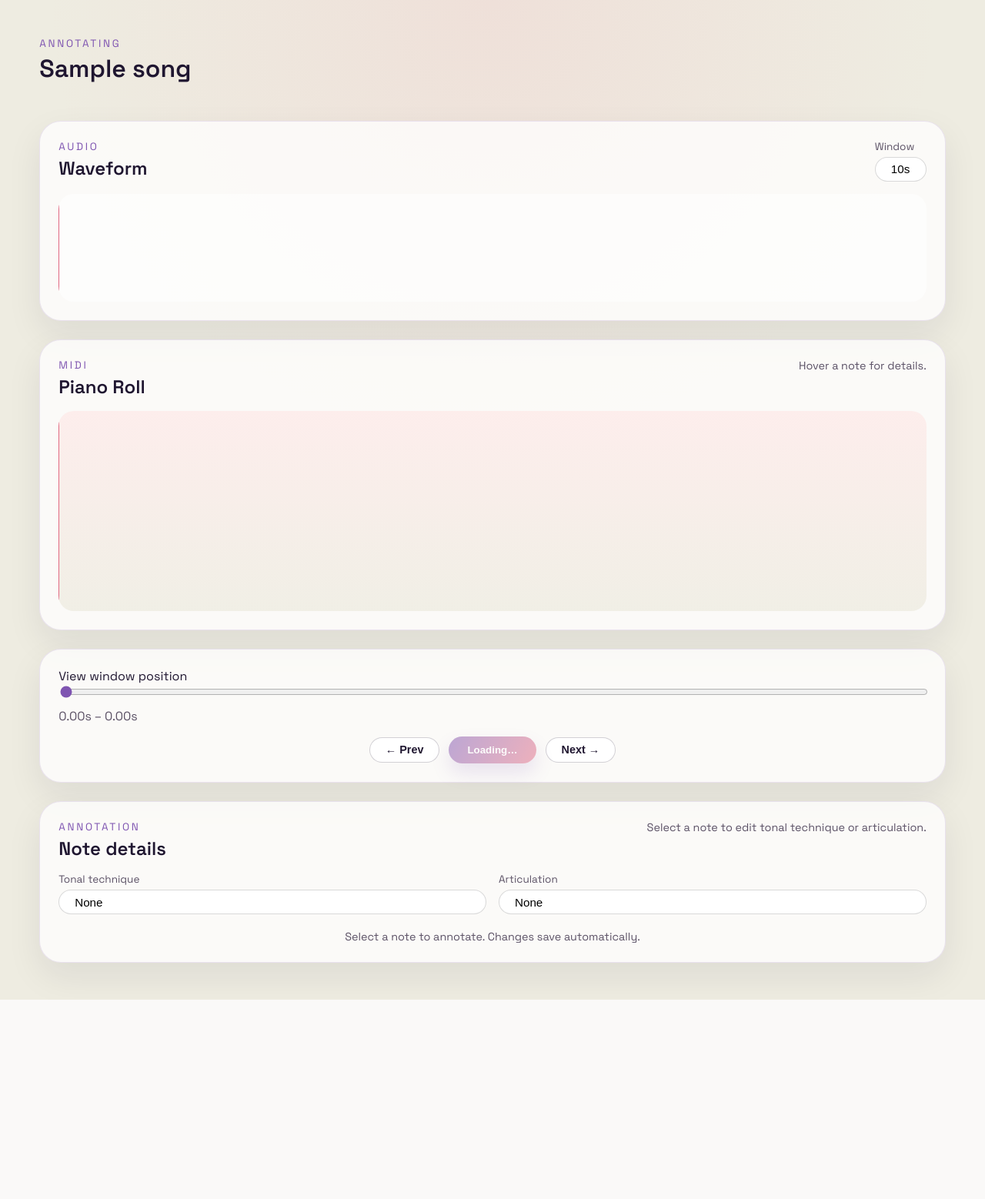
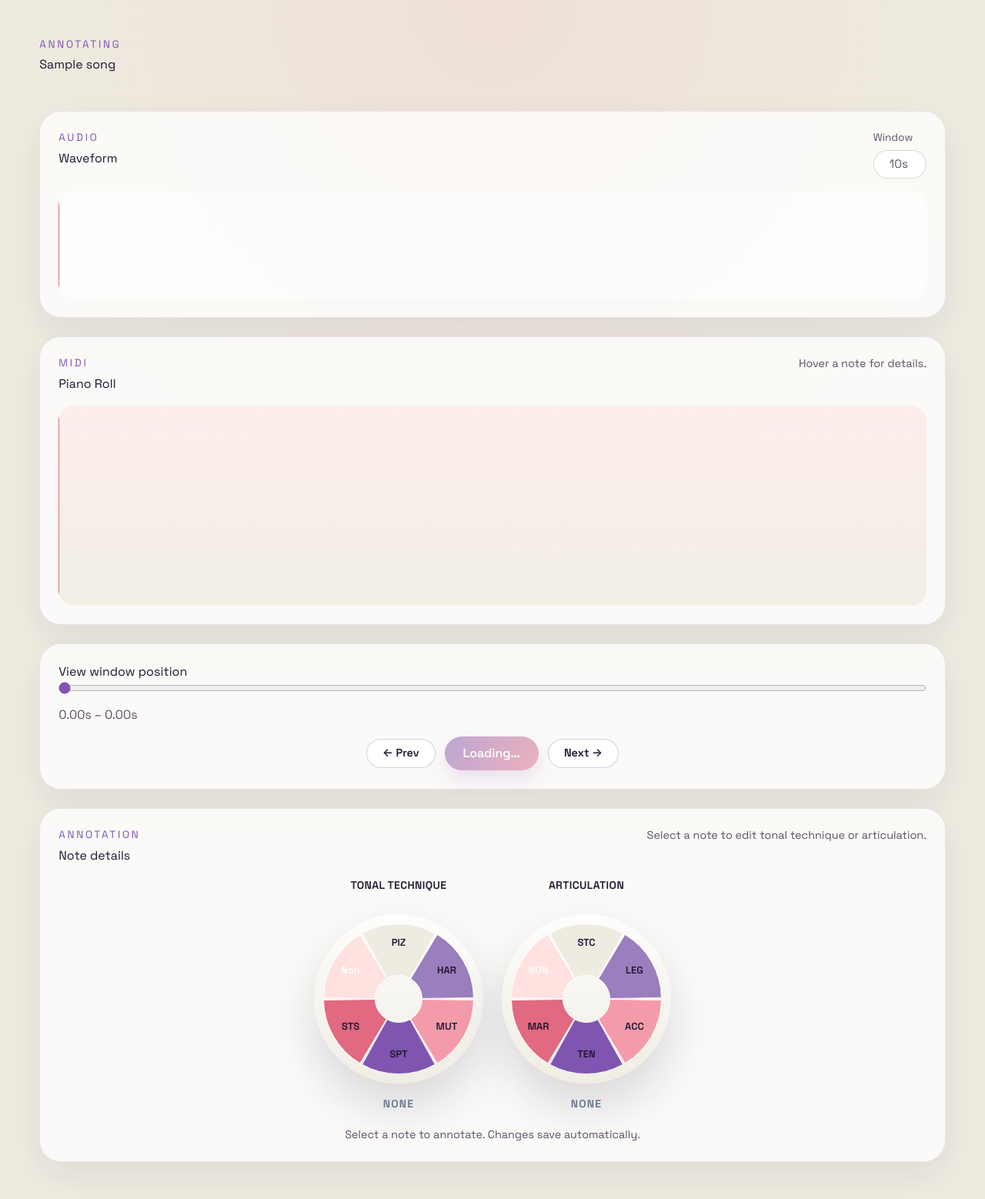
Before and after one commit to tklovln/audio-midi-marker, a Flask app: template templates/annotation.html in a window 1280 px wide. Shown: the whole page at 77% size. Before the commit the page ends 1299 px from the top, so only its background shows below. Run offline with Flask 3, Linux system fonts and the light colour scheme; the template is opened without the code that fills it: most values are stand-ins (such as "Sample title", 1, 10 or a date in 2020); some libraries are stand-ins or nearby versions.

Commit message:
feature: pie chart for annotation selection

```diff
--- a/static/css/style.css
+++ b/static/css/style.css
@@ -331,9 +331,11 @@ h1, h2, h3 {
 }
 
 .panel--editor .annotation-fields {
-    display: grid;
-    grid-template-columns: repeat(auto-fit, minmax(220px, 1fr));
-    gap: 1rem;
+    display: flex;
+    flex-wrap: wrap;
+    gap: 1.5rem;
+    justify-content: center;
+    align-items: flex-start;
 }
 
 .annotation-actions {
@@ -348,6 +350,71 @@ h1, h2, h3 {
 .annotation-status {
     font-size: 0.9rem;
     color: var(--muted);
+}
+
+.pie-control {
+    text-align: center;
+    color: var(--muted);
+}
+
+.pie-control p {
+    margin-bottom: 0.75rem;
+    font-weight: 600;
+    color: var(--ink);
+}
+
+.pie-chart-wrapper {
+    width: 220px;
+    height: 220px;
+    border-radius: 50%;
+    padding: 0.75rem;
+    background: linear-gradient(180deg, rgba(255, 255, 255, 0.6), rgba(238, 236, 225, 0.9));
+    box-shadow: 0 30px 60px rgba(31, 22, 48, 0.15);
+    display: flex;
+    justify-content: center;
+    align-items: center;
+}
+
+.pie-chart-wrapper canvas {
+    width: 100% !important;
+    height: 100% !important;
+}
+
+.pie-selected {
+    font-weight: 600;
+    letter-spacing: 0.08em;
+    text-transform: uppercase;
+}
+
+.pie-slice {
+    position: absolute;
+    inset: 0;
+    border: none;
+    background: none;
+    cursor: pointer;
+    transform: rotate(var(--slice-rotate));
+}
+
+.pie-slice span {
+    position: absolute;
+    top: 8%;
+    left: 50%;
+    transform: translateX(-50%);
+    writing-mode: vertical-rl;
+    text-transform: capitalize;
+    color: var(--ink);
+    font-size: 0.75rem;
+    font-weight: 600;
+    letter-spacing: 0.05em;
+}
+
+.pie-slice.is-active span {
+    color: var(--rose);
+}
+
+.pie-slice:focus-visible span,
+.pie-slice:hover span {
+    color: var(--plum);
 }
 
 .note-pill {
--- a/static/js/app.js
+++ b/static/js/app.js
@@ -27,8 +27,10 @@ class AnnotationApp {
             prevButton: document.getElementById("jump-prev"),
             nextButton: document.getElementById("jump-next"),
             annotationNoteLabel: document.getElementById("annotation-note-label"),
-            tonalSelect: document.getElementById("tonal-technique"),
-            articulationSelect: document.getElementById("articulation"),
+            tonalPie: document.getElementById("pie-tonal"),
+            articulationPie: document.getElementById("pie-articulation"),
+            tonalPieLabel: document.getElementById("pie-tonal-label"),
+            articulationPieLabel: document.getElementById("pie-articulation-label"),
             annotationStatus: document.getElementById("annotation-status"),
         };
         this.waveformData = null;
@@ -37,11 +39,30 @@ class AnnotationApp {
                 ? config.slicePaddingSeconds
                 : 0.005;
         this.buttonFlashTimers = new Map();
+        this.pieColors = ["#ffe1e0", "#eeece1", "#9b7ebd", "#f49bab", "#7f55b1", "#e16981"];
         this.selectedNote = null;
         this.isSavingAnnotation = false;
         this.statusTimer = null;
         this.annotationSaveTimer = null;
         this.suspendAutosave = false;
+        this.pieCharts = {};
+        this.tonalOptions = [
+            { value: "", label: "none", abbrev: "Non" },
+            { value: "pizzicato", label: "pizzicato", abbrev: "PIZ" },
+            { value: "harmonics", label: "harmonics", abbrev: "HAR" },
+            { value: "muted", label: "muted", abbrev: "MUT" },
+            { value: "sul ponticello", label: "sul ponticello", abbrev: "SPT" },
+            { value: "sul tasto", label: "sul tasto", abbrev: "STS" },
+        ];
+        this.articulationOptions = [
+            { value: "", label: "none", abbrev: "NON" },
+            { value: "staccato", label: "staccato", abbrev: "STC" },
+            { value: "legato", label: "legato", abbrev: "LEG" },
+            { value: "accent", label: "accent", abbrev: "ACC" },
+            { value: "tenuto", label: "tenuto", abbrev: "TEN" },
+            { value: "marcato", label: "marcato", abbrev: "MAR" },
+        ];
+        this.pieCharts = {};
 
         window.addEventListener("resize", () => {
             if (!this.waveReady) return;
@@ -193,16 +214,7 @@ class AnnotationApp {
             });
         }
 
-        ["tonalSelect", "articulationSelect"].forEach((key) => {
-            const control = this.dom[key];
-            if (!control) return;
-            ["change", "input"].forEach((eventName) => {
-                control.addEventListener(eventName, () => {
-                    if (this.suspendAutosave) return;
-                    this.queueAnnotationSave();
-                });
-            });
-        });
+        this.setupPieControls();
 
         this.handleKeydown = (event) => {
             const isSpace =
@@ -381,6 +393,144 @@ class AnnotationApp {
         this.setViewStart(desiredStart, { silentSlider: options.silentSlider ?? false });
     }
 
+    setupPieControls() {
+        this.createPieChart("tonal", this.dom.tonalPie, this.dom.tonalPieLabel, this.tonalOptions);
+        this.createPieChart(
+            "articulation",
+            this.dom.articulationPie,
+            this.dom.articulationPieLabel,
+            this.articulationOptions
+        );
+    }
+
+    createPieChart(type, canvas, labelEl, optionList) {
+        if (!canvas || !window.Chart) return;
+        const ctx = canvas.getContext("2d");
+        const datasetColors = optionList.map((_, idx) => this.pieColors[idx % this.pieColors.length]);
+
+        const chart = new Chart(ctx, {
+            type: "doughnut",
+            data: {
+                labels: optionList.map((opt) => opt.label),
+                datasets: [
+                    {
+                        data: optionList.map(() => 1),
+                        backgroundColor: datasetColors,
+                        borderColor: (ctx) =>
+                            ctx.dataIndex === ctx.chart.$selectedIndex ? "black" : "rgba(255,255,255,0.85)",
+                        borderWidth: (ctx) => (ctx.dataIndex === ctx.chart.$selectedIndex ? 2 : 1),
+                        hoverBorderColor: "#1f1630",
+                        hoverBorderWidth: 1,
+                        spacing: 4,
+                    },
+                ],
+            },
+            options: {
+                responsive: true,
+                maintainAspectRatio: false,
+                cutout: "30%",
+                rotation: -90,
+                plugins: {
+                    legend: { display: false },
+                    tooltip: {
+                        callbacks: {
+                            label: (context) => optionList[context.dataIndex]?.label || "",
+                        },
+                    },
+                },
+                onClick: (event, elements) => {
+                    if (!elements.length) return;
+                    const index = elements[0].index;
+                    const value = optionList[index].value;
+                    this.setPieSelection(type, value);
+                    if (!this.suspendAutosave) {
+                        this.queueAnnotationSave();
+                    }
+                },
+                layout: {
+                    padding: 0,
+                },
+            },
+            plugins: [
+                {
+                    id: `${type}-labels`,
+                    afterDatasetsDraw: (chartInstance) => {
+                        const { ctx } = chartInstance;
+                        const meta = chartInstance.getDatasetMeta(0);
+                        meta.data.forEach((arc, idx) => {
+                            const code =
+                                optionList[idx]?.abbrev ||
+                                optionList[idx]?.label?.slice(0, 3)?.toUpperCase() ||
+                                "";
+                            const geometry = arc.getProps(["x", "y", "startAngle", "endAngle", "innerRadius", "outerRadius"], true);
+                            const angle = (geometry.startAngle + geometry.endAngle) / 2;
+                            const radius = geometry.innerRadius + (geometry.outerRadius - geometry.innerRadius) * 0.65;
+                            const x = geometry.x + Math.cos(angle) * radius;
+                            const y = geometry.y + Math.sin(angle) * radius;
+                            ctx.save();
+                            ctx.font = "bold 13px 'Space Grotesk', 'Inter', sans-serif";
+                            ctx.fillStyle =
+                                chartInstance.$selectedIndex === idx
+                                    ? "rgba(255,255,255,0.85)"
+                                    : "#1f1630";
+                            if (chartInstance.$selectedIndex === idx) {
+                                ctx.strokeStyle = "#1f1630";
+                                ctx.lineWidth = 2;
+                                // ctx.strokeText(code, x, y);
+                            }
+                            ctx.textAlign = "center";
+                            ctx.textBaseline = "middle";
+                            ctx.fillText(code, x, y);
+                            ctx.restore();
+                        });
+                    },
+                },
+            ],
+        });
+
+        chart.$optionsList = optionList;
+        chart.$labelEl = labelEl;
+        chart.$selectedIndex = optionList.findIndex((opt) => opt.value === "");
+        chart.$selectedValue = optionList[chart.$selectedIndex]?.value || "";
+        this.pieCharts[type] = chart;
+        this.updatePieLabel(type, chart.$selectedValue);
+    }
+
+    updatePieLabel(type, value) {
+        const chart = this.pieCharts[type];
+        if (!chart) return;
+        const option = chart.$optionsList?.find((opt) => opt.value === value);
+        if (chart.$labelEl) {
+            chart.$labelEl.textContent = option?.label || "none";
+        }
+    }
+
+    setPieSelection(type, value, options = {}) {
+        const chart = this.pieCharts[type];
+        if (!chart) return;
+        const index = chart.$optionsList.findIndex((opt) => opt.value === value);
+        chart.$selectedIndex = index;
+        chart.$selectedValue = value || "";
+        this.updatePieLabel(type, value || "");
+        chart.update("none");
+
+        if (!options.skipNoteUpdate && this.selectedNote) {
+            const updated = { ...this.selectedNote.annotation };
+            if (type === "tonal") {
+                updated.tonalTechnique = value || "";
+            } else {
+                updated.articulation = value || "";
+            }
+            this.selectedNote.annotation = updated;
+        }
+    }
+
+    getPieSelection(type) {
+        const chart = this.pieCharts[type];
+        if (!chart) return "";
+        return chart.$selectedValue || "";
+    }
+
     setCursorOpacity(value) {
         const cursors = [this.dom.midiCursor, this.dom.waveformCursor];
         cursors.forEach((cursor) => {
@@ -461,18 +611,14 @@ class AnnotationApp {
         const tonal = note.annotation?.tonalTechnique || "";
         const articulation = note.annotation?.articulation || "";
         this.suspendAutosave = true;
-        if (this.dom.tonalSelect) {
-            this.dom.tonalSelect.value = tonal;
-        }
-        if (this.dom.articulationSelect) {
-            this.dom.articulationSelect.value = articulation;
-        }
+        this.setPieSelection("tonal", tonal, { skipNoteUpdate: true });
+        this.setPieSelection("articulation", articulation, { skipNoteUpdate: true });
         this.suspendAutosave = false;
         this.setAnnotationStatus("Editing note…", false);
     }
 
     queueAnnotationSave() {
-        if (!this.selectedNote || this.isSavingAnnotation) {
+        if (!this.selectedNote || this.isSavingAnnotation || this.suspendAutosave) {
             return;
         }
         if (this.annotationSaveTimer) {
@@ -489,8 +635,8 @@ class AnnotationApp {
             return;
         }
 
-        const tonal = this.dom.tonalSelect?.value || "";
-        const articulation = this.dom.articulationSelect?.value || "";
+        const tonal = this.getPieSelection("tonal") || "";
+        const articulation = this.getPieSelection("articulation") || "";
 
         const payload = {
             pitch: this.selectedNote.pitch,
--- a/templates/annotation.html
+++ b/templates/annotation.html
@@ -4,6 +4,25 @@
     <meta charset="UTF-8">
     <meta name="viewport" content="width=device-width, initial-scale=1.0">
     <title>{{ song.title }} · Annotator</title>
+    <script src="https://cdn.tailwindcss.com"></script>
+    <script src="https://cdn.jsdelivr.net/npm/chart.js"></script>
+    <script>
+        tailwind.config = {
+            theme: {
+                extend: {
+                    colors: {
+                        plum: '#7f55b1',
+                        lavender: '#9b7ebd',
+                        blush: '#f49bab',
+                        peach: '#ffe1e0',
+                        sand: '#eeece1',
+                        rose: '#e16981',
+                        ink: '#1f1630'
+                    }
+                }
+            }
+        }
+    </script>
     <link rel="stylesheet" href="{{ url_for('static', filename='css/style.css') }}">
 </head>
 <body class="page page--annotation">
@@ -92,28 +111,20 @@
                 <p id="annotation-note-label" class="note-readout">Select a note to edit tonal technique or articulation.</p>
             </div>
             <div class="annotation-fields">
-                <label class="form-field">
-                    Tonal technique
-                    <select id="tonal-technique">
-                        <option value="">None</option>
-                        <option value="pizzicato">Pizzicato</option>
-                        <option value="harmonics">Harmonics</option>
-                        <option value="muted">Muted</option>
-                        <option value="sul ponticello">Sul ponticello</option>
-                        <option value="sul tasto">Sul tasto</option>
-                    </select>
-                </label>
-                <label class="form-field">
-                    Articulation
-                    <select id="articulation">
-                        <option value="">None</option>
-                        <option value="staccato">Staccato</option>
-                        <option value="legato">Legato</option>
-                        <option value="accent">Accent</option>
-                        <option value="tenuto">Tenuto</option>
-                        <option value="marcato">Marcato</option>
-                    </select>
-                </label>
+                <div class="pie-control flex flex-col items-center gap-4">
+                    <p class="text-sm uppercase tracking-wide text-slate-500">Tonal technique</p>
+                    <div class="pie-chart-wrapper">
+                        <canvas id="pie-tonal"></canvas>
+                    </div>
+                    <span class="pie-selected text-sm text-slate-500" id="pie-tonal-label">None</span>
+                </div>
+                <div class="pie-control flex flex-col items-center gap-4">
+                    <p class="text-sm uppercase tracking-wide text-slate-500">Articulation</p>
+                    <div class="pie-chart-wrapper">
+                        <canvas id="pie-articulation"></canvas>
+                    </div>
+                    <span class="pie-selected text-sm text-slate-500" id="pie-articulation-label">None</span>
+                </div>
             </div>
             <div class="annotation-actions">
                 <span id="annotation-status" class="annotation-status" role="status" aria-live="polite">
```
Also changed, not shown: data/paganini_aligned/annotation.csv (+10 -1 lines).
